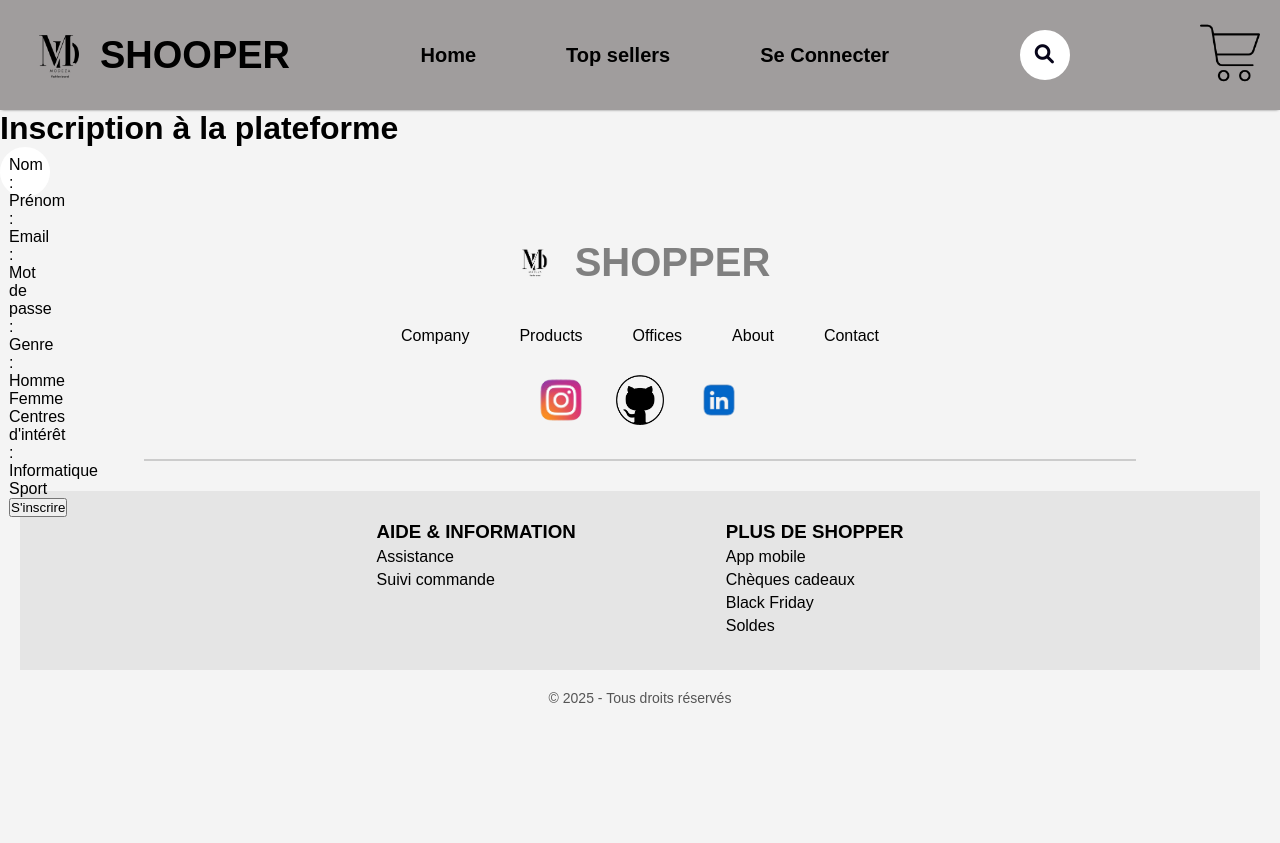
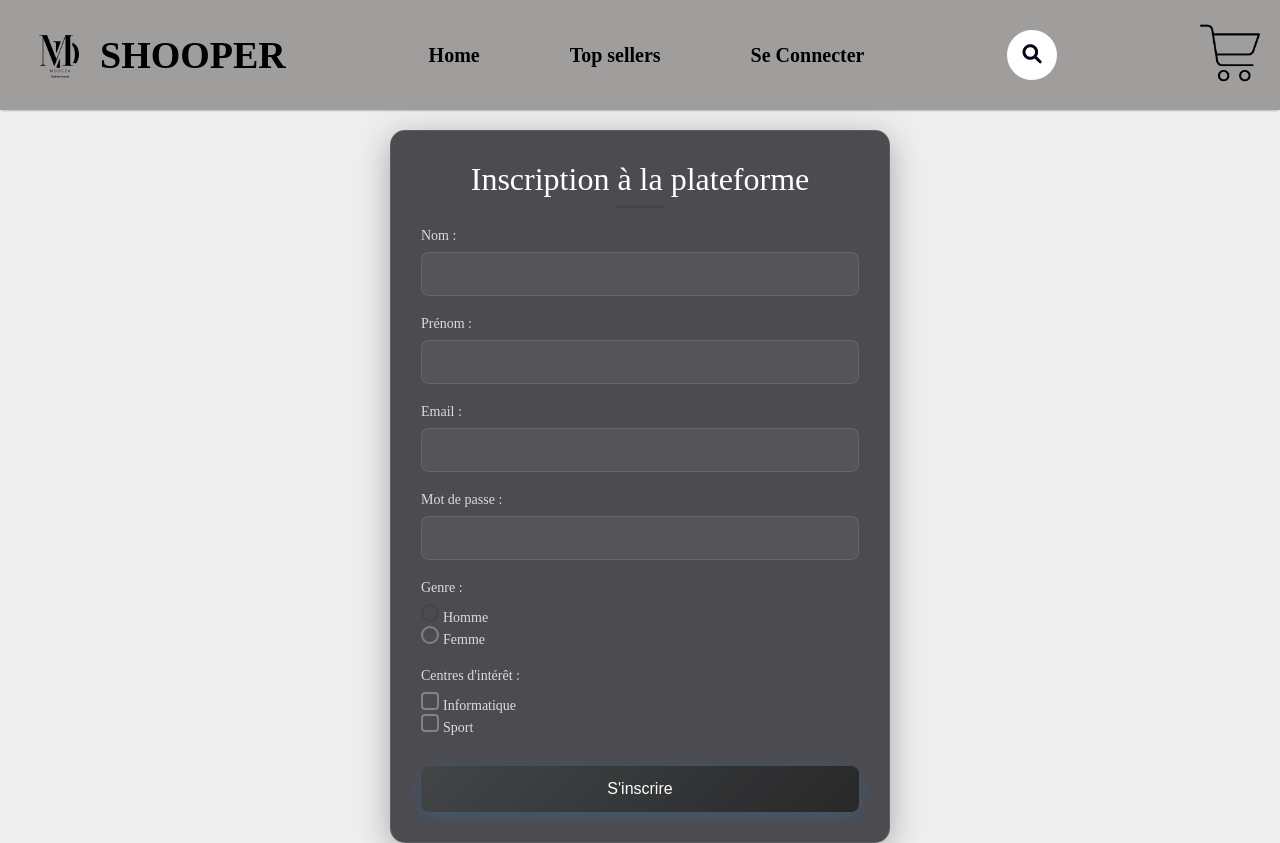
Before and after one commit to aminegharbi1/webProject2, a plain HTML site: page connection.html in a window 1280 px wide. Shown: the top 843 px of the page. Before the commit the page ends 800 px from the top, so only its background shows below. Drawn offline with Linux system fonts and the light colour scheme.

Commit message:
Your descriptive commit message

```diff
--- a/connection.css
+++ b/connection.css
@@ -1,99 +1,130 @@
-/* home.css */
-
-/* Corps de la page */
-body {
-    font-family: 'Arial', sans-serif;
-    margin: 0;
-    padding: 0;
-    background-color: #f4f4f4;
+:root {
+    --clr-dark: #232228;
+    --clr-red: #a63d2a;
+    --clr-blue-light: #434546;
+    --clr-blue-dark: #282829;
 }
 
-  /* En-tête principal */
-  .hero {
-    background-image: url('./assets/hero-image.jpg');
-    background-size: cover;
-    background-position: center;
+
+
+body::before {
+    content: '';
+    position: absolute;
+    width: 300px;
+    height: 300px;
+    filter: blur(30px);
+    top: 50%;
+    left: 50%;
+    transform: translate(-50%, -50%);
+    z-index: 0;
+    opacity: 0.8;
+    animation: pulse 6s infinite alternate;
+}
+
+
+.container {
+    background: rgba(35, 34, 40, 0.8);
+    backdrop-filter: blur(15px);
+    border-radius: 15px;
+    border: 1px solid rgba(255, 255, 255, 0.1);
+    box-shadow: 0 8px 32px rgba(0, 0, 0, 0.3);
+    padding: 30px;
+    max-width: 500px;
+    margin: 20px auto;
+    position: relative;
+}
+
+.container h1 {
     color: white;
     text-align: center;
-    padding: 100px 20px;
+    margin-bottom: 30px;
+    font-weight: 500;
+    position: relative;
 }
 
-  .hero h1 {
-    font-size: 3em;
-    margin: 0;
+.container h1::after {
+    content: '';
+    position: absolute;
+    bottom: -10px;
+    left: 50%;
+    transform: translateX(-50%);
+    width: 50px;
+    height: 3px;
+    background: var(--clr-blue-light);
+    border-radius: 3px;
 }
 
-  .hero .buttons {
-    margin-top: 20px;
-  }
-
-  .hero .btn {
-    background-color: #ff6347;
-    color: white;
-    padding: 15px 30px;
-    text-decoration: none;
-    border-radius: 5px;
-    margin: 5px;
-    font-size: 1.2em;
-  }
-
-  .hero .btn:hover {
-    background-color: #e5533d;
-  }
-
-  /* Section des catégories */
-  .categories {
-    padding: 50px 20px;
-    background-color: #fff;
-  }
-
-  .categories .section-title {
-    font-size: 2em;
+.form-group {
+    display: flex;
+    flex-direction: column;
     margin-bottom: 20px;
 }
 
-  .categories .row {
-    display: flex;
-    justify-content: space-between;
-    margin-bottom: 20px;
+.form-group label {
+    margin-bottom: 8px;
+    font-weight: 500;
+    color: rgba(255, 255, 255, 0.8);
+    font-size: 14px;
 }
 
-  .categories .column {
-    width: 23%;
-    background-color: #f9f9f9;
-    padding: 15px;
-    border-radius: 5px;
-    text-align: center;
+input[type="text"],
+input[type="email"],
+input[type="password"] {
+    padding: 12px 15px;
+    background: rgba(255, 255, 255, 0.05);
+    border: 1px solid rgba(255, 255, 255, 0.1);
+    border-radius: 8px;
+    color: white;
+    font-size: 16px;
+    transition: 0.3s;
 }
 
-  .categories .column strong {
-    font-size: 1.2em;
-    display: block;
-    margin-bottom: 10px;
+input[type="text"]:focus,
+input[type="email"]:focus,
+input[type="password"]:focus {
+    border-color: var(--clr-blue-light);
+    box-shadow: 0 0 0 2px rgba(52, 152, 219, 0.2);
 }
 
-  .categories .column a {
-    color: #333;
-    text-decoration: none;
-    font-size: 1em;
+button {
+    background: linear-gradient(135deg, var(--clr-blue-light), var(--clr-blue-dark));
+    color: white;
+    border: none;
+    padding: 14px 20px;
+    border-radius: 8px;
+    font-size: 16px;
+    cursor: pointer;
+    width: 100%;
+    font-weight: 500;
+    box-shadow: 0 4px 15px rgba(41, 128, 185, 0.3);
+    margin-top: 10px;
+    transition: 0.3s;
 }
 
-  .categories .btn-femme, .categories .btn-homme {
-    text-align: center;
-    margin-top: 30px;
+button:hover {
+    transform: translateY(-2px);
 }
 
-  .categories .btn-outline-secondary {
-    background-color: transparent;
-    border: 2px solid #ff6347;
-    color: #ff6347;
-    padding: 10px 20px;
-    text-decoration: none;
-    border-radius: 5px;
-    font-size: 1.2em;
+input[type="radio"],
+input[type="checkbox"] {
+    appearance: none;
+    width: 18px;
+    height: 18px;
+    border: 2px solid rgba(255, 255, 255, 0.3);
+    border-radius: 50%;
+    outline: none;
+    cursor: pointer;
 }
 
-  .categories .btn-outline-secondary:hover {
-    background-color: #ff6347;
+input[type="checkbox"] {
+    border-radius: 4px;
+}
+
+input[type="radio"]:checked {
+    border-color: var(--clr-blue-light);
+}
+
+input[type="checkbox"]:checked {
+    background-color: var(--clr-blue-light);
     color: white;
 }
--- a/connection.html
+++ b/connection.html
@@ -1,16 +1,18 @@
 <!DOCTYPE html>
 <html lang="en">
+
 <head>
     <meta charset="UTF-8">
     <meta name="viewport" content="width=device-width, initial-scale=1.0">
     <link rel="stylesheet" href="https://cdnjs.cloudflare.com/ajax/libs/font-awesome/6.0.0-beta3/css/all.min.css" />
-    <link rel="stylesheet" href="search.css">
     <link rel="stylesheet" href="nav-bar.css">
     <link rel="stylesheet" href="footer.css">
     <link rel="stylesheet" href="styles.css">
     <link rel="stylesheet" href="connection.css">
+    <link rel="stylesheet" href="search.css">
     <title>Document</title>
 </head>
+
 <body>
     <div class="nav-bar">
         <div class="nav-logo">
@@ -36,6 +38,7 @@
             <a href="#"><img src="./assets/1332655.png" alt="Panier" /></a>
         </div>
     </div>
+
     <div class="container">
         <h1>Inscription à la plateforme</h1>
         <form>
@@ -84,6 +87,7 @@
             <button type="submit">S'inscrire</button>
         </form>
     </div>
+
     <div class="footer">
         <div class="footer-logo">
             <img src="/assets/2-removebg-preview.png" alt="Shopper Logo" />
@@ -117,7 +121,9 @@
             </div>
         </div>
 
-    <div class="hr1"><hr /></div>
+        <div class="hr1">
+            <hr />
+        </div>
 
         <div class="footer-info">
             <div class="Apropos">
@@ -140,4 +146,5 @@
     </div>
 
 </body>
+
 </html>
--- a/index.html
+++ b/index.html
@@ -6,14 +6,12 @@
   <link rel="stylesheet" href="home.css" />
   <link rel="stylesheet" href="https://cdnjs.cloudflare.com/ajax/libs/font-awesome/6.0.0-beta3/css/all.min.css" />
   <link rel="stylesheet" href="search.css">
-  <link rel="stylesheet" href="swipe.js">
   <link rel="stylesheet" href="nav-bar.css">
   <link rel="stylesheet" href="footer.css">
   <link rel="stylesheet" href="styles.css">
   <title>Shopper</title>
 </head>
 <body>
-  <script src="swipe.js"></script>
   <div class="nav-bar">
     <div class="nav-logo">
       <img src="./assets/2-removebg-preview.png" alt="Shopper Logo" />
--- a/search.css
+++ b/search.css
@@ -1,4 +1,4 @@
-form {
+  .search-bar form {
     width: 50px;
     height: 50px;
     background: white;
@@ -9,7 +9,7 @@ form {
     position: relative;
     transition: all 1s;
   }
-  input {
+  .search-bar input {
     position: absolute;
     top: 0;
     left: 0;
@@ -37,16 +37,16 @@ form {
     font-size: 1.2em;
     transition: all 1s;
   }
-  form:hover {
+  .search-bar form:hover {
     width: 200px;
     cursor: pointer;
   }
 
-  form:hover input {
+  .search-bar form:hover input {
     display: block;
   }
 
-  form:hover .fa {
+  .search-bar form:hover .fa {
     background: #07051a;
     color: white;
   }
--- a/styles.css
+++ b/styles.css
@@ -4,6 +4,6 @@
     box-sizing: border-box;
   }
   body {
-    font-family: Arial, sans-serif;
+    font-family: "Times New Roman", Times, serif;
     background: #eee;
   }
```
Lines whose indentation alone changed are shown as unchanged.
